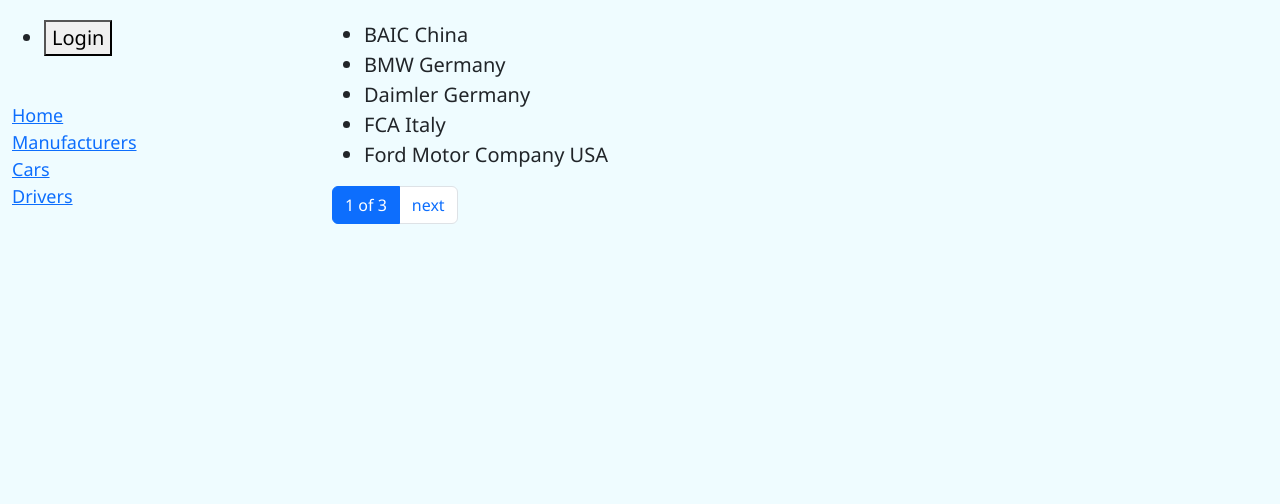
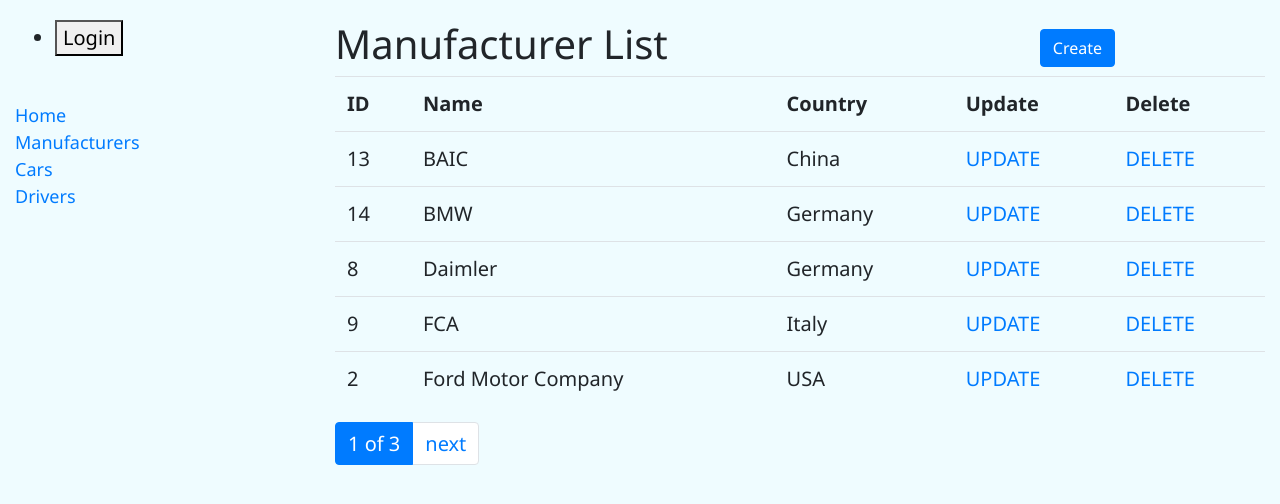
Before and after one commit to julia4406/TaxiService_django, a Django app: page /manufacturers/ in a window 1280 px wide. Shown: the top 504 px of the page. Run offline with Django 5.2, Linux system fonts and the light colour scheme; data comes from the database, SQL or seed files in the repository.

Commit message:
Added CREATE/UPDATE/DELETE class-based views(and also all additional - url-pathes, templates) for Manufacturer and Car models.

```diff
--- a/taxi/urls.py
+++ b/taxi/urls.py
@@ -1,15 +1,45 @@
 from django.urls import path
 
-from taxi.views import index, ManufacturerListView, CarListView, CarDetailView, DriverListView, \
-    DriverDetailView
+from taxi.views import (
+    index,
+    CarListView,
+    CarCreateView,
+    CarUpdateView,
+    CarDetailView,
+    CarDeleteView,
+    ManufacturerListView,
+    ManufacturerCreateView,
+    ManufacturerUpdateView,
+    ManufacturerDeleteView,
+    DriverListView,
+    DriverDetailView,
+)
 
 urlpatterns = [
     path("", index, name="index"),
     path("manufacturers/", ManufacturerListView.as_view(), name="manufacturer-list"),
-path("cars/", CarListView.as_view(), name="car-list"),
-path("cars/<int:pk>/", CarDetailView.as_view(), name="car-detail"),
-path("drivers/", DriverListView.as_view(), name="driver-list"),
-path("drivers/<int:pk>/", DriverDetailView.as_view(), name="driver-detail"),
+    path(
+        "manufacturers/create/",
+        ManufacturerCreateView.as_view(),
+        name="manufacturer-create",
+    ),
+    path(
+        "manufacturers/<int:pk>/update/",
+        ManufacturerUpdateView.as_view(),
+        name="manufacturer-update",
+    ),
+    path(
+        "manufacturers/<int:pk>/delete/",
+        ManufacturerDeleteView.as_view(),
+        name="manufacturer-delete",),
+    path("cars/", CarListView.as_view(), name="car-list"),
+    path("cars/<int:pk>/", CarDetailView.as_view(), name="car-detail"),
+    path("cars/create/", CarCreateView.as_view(), name="car-create"),
+    path("cars/<int:pk>/update/", CarUpdateView.as_view(), name="car-update"),
+    path("cars/<int:pk>/delete/", CarDeleteView.as_view(), name="car-delete"),
+
+    path("drivers/", DriverListView.as_view(), name="driver-list"),
+    path("drivers/<int:pk>/", DriverDetailView.as_view(), name="driver-detail"),
 ]
 
 app_name = "taxi"
--- a/taxi/views.py
+++ b/taxi/views.py
@@ -1,7 +1,8 @@
 from django.contrib.auth.mixins import LoginRequiredMixin
 from django.http import HttpRequest, HttpResponse
 from django.shortcuts import render
-from django.views.generic import ListView, DetailView
+from django.urls import reverse_lazy, reverse
+from django.views.generic import ListView, DetailView, UpdateView, CreateView, DeleteView
 
 from taxi.models import Car, Driver, Manufacturer
 
@@ -32,6 +33,46 @@ class ManufacturerListView(ListView):
     paginate_by = 5
 
 
+class ManufacturerCreateView(LoginRequiredMixin, CreateView):
+    model = Manufacturer
+    fields = "__all__"
+    template_name = "taxi/manufacturer_form.html"
+
+    def get_success_url(self):
+        return reverse("taxi:manufacturer-list")
+
+    def get_context_data(self, **kwargs):
+        context = super().get_context_data(**kwargs)
+        referer_url = self.request.META.get("HTTP_REFERER", "/")
+        context["previous"] = referer_url
+        return context
+
+
+class ManufacturerUpdateView(LoginRequiredMixin, UpdateView):
+    model = Manufacturer
+    fields = "__all__"
+    success_url = reverse_lazy("taxi:manufacturer-list")
+    template_name = "taxi/manufacturer_form.html"
+
+    def get_context_data(self, **kwargs):
+        context = super().get_context_data(**kwargs)
+        referer_url = self.request.META.get("HTTP_REFERER", "/")
+        context["previous"] = referer_url
+        return context
+
+
+class ManufacturerDeleteView(LoginRequiredMixin, DeleteView):
+    model = Manufacturer
+    success_url = reverse_lazy("taxi:manufacturer-list")
+    template_name = "taxi/manufacturer_confirm_delete.html"
+
+    def get_context_data(self, **kwargs):
+        context = super().get_context_data(**kwargs)
+        referer_url = self.request.META.get("HTTP_REFERER", "/")
+        context["previous"] = referer_url
+        return context
+
+
 class CarListView(ListView):
     model = Car
     queryset = Car.objects.select_related("manufacturer")
@@ -40,6 +81,46 @@ class CarListView(ListView):
 
 class CarDetailView(LoginRequiredMixin, DetailView):
     model = Car
+
+
+class CarCreateView(LoginRequiredMixin, CreateView):
+    model = Car
+    fields = "__all__"
+    success_url = reverse_lazy("taxi:car-list")
+    template_name = "taxi/car_form.html"
+
+    def get_context_data(self, **kwargs):
+        context = super().get_context_data(**kwargs)
+        referer_url = self.request.META.get("HTTP_REFERER", "/")
+        context["previous"] = referer_url
+        return context
+
+
+class CarUpdateView(LoginRequiredMixin, UpdateView):
+    model = Car
+    fields = "__all__"
+    template_name = "taxi/car_form.html"
+
+    def get_success_url(self):
+        return reverse("taxi:car-detail", kwargs={"pk": self.object.pk})
+
+    def get_context_data(self, **kwargs):
+        context = super().get_context_data(**kwargs)
+        referer_url = self.request.META.get("HTTP_REFERER", "/")
+        context["previous"] = referer_url
+        return context
+
+
+class CarDeleteView(LoginRequiredMixin, DeleteView):
+    model = Car
+    success_url = reverse_lazy("taxi:car-list")
+    template_name = "taxi/car_confirm_delete.html"
+
+    def get_context_data(self, **kwargs):
+        context = super().get_context_data(**kwargs)
+        referer_url = self.request.META.get("HTTP_REFERER", "/")
+        context["previous"] = referer_url
+        return context
 
 
 class DriverListView(ListView):
--- a/templates/base.html
+++ b/templates/base.html
@@ -6,10 +6,13 @@
   {% endblock %}
   <meta charset="UTF-8">
   <meta name="viewport" content="width=device-width, initial-scale=1, shrink-to-fit=no">
-  <link href="https://cdn.jsdelivr.net/npm/bootstrap@5.3.3/dist/css/bootstrap.min.css"
-        rel="stylesheet"
-        integrity="sha384-QWTKZyjpPEjISv5WaRU9OFeRpok6YctnYmDr5pNlyT2bRjXh0JMhjY6hW+ALEwIH"
-        crossorigin="anonymous">
+  <link
+      rel="stylesheet"
+      href="https://cdn.jsdelivr.net/npm/bootstrap@4.6.2/dist/css/bootstrap.min.css"
+      integrity="sha384-xOolHFLEh07PJGoPkLv1IbcEPTNtaed2xpHsD9ESMhqIYd0nLMwNLD69Npy4HI+N"
+      crossorigin="anonymous"
+  >
+
   {% load static %}
   <link rel="stylesheet" href="{% static 'css/styles.css' %}">
 </head>
--- a/templates/taxi/manufacturer_list.html
+++ b/templates/taxi/manufacturer_list.html
@@ -1,11 +1,48 @@
-{% extends 'base.html' %}
+{% extends "base.html" %}
 
 {% block content %}
+
+  <div style="display: flex; align-items: center; gap: 40%;">
+    <h1>Manufacturer List</h1>
+    <a class="btn btn-primary" href="{% url 'taxi:manufacturer-create' %}" role="button">Create</a>
+  </div>
+
   {% if manufacturer_list %}
-    <ul>
-    {% for el in manufacturer_list %}
-      <li>{{ el.name }} {{ el.country }}</li>
-    {% endfor %}
-    </ul>
+    <table class="table">
+      <tr>
+        <th>ID</th>
+        <th>Name</th>
+        <th>Country</th>
+        <th>Update</th>
+        <th>Delete</th>
+      </tr>
+
+      {% for manufacturer in manufacturer_list %}
+          <tr>
+            <td>
+                {{ manufacturer.id }}
+            </td>
+            <td>
+                {{ manufacturer.name }}
+            </td>
+            <td>
+                {{ manufacturer.country }}
+            </td>
+            <td>
+              <a href="{% url 'taxi:manufacturer-update' pk=manufacturer.id  %}">
+                UPDATE
+              </a>
+            </td>
+            <td>
+              <a href="{% url 'taxi:manufacturer-delete' pk=manufacturer.id %}">
+                DELETE
+              </a>
+            </td>
+        </tr>
+      {% endfor %}
+    </table>
+
+  {% else %}
+      <p>There are no manufacturers in the service.</p>
   {% endif %}
 {% endblock %}
```
Also changed, not shown: TaxiService/settings.py (+7 -1 lines), templates/taxi/car_confirm_delete.html (added, +18 -0 lines), templates/taxi/car_detail.html (+14 -0 lines), templates/taxi/car_form.html (added, +17 -0 lines), templates/taxi/car_list.html (+7 -0 lines), templates/taxi/manufacturer_confirm_delete.html (added, +19 -0 lines), templates/taxi/manufacturer_form.html (added, +17 -0 lines).
